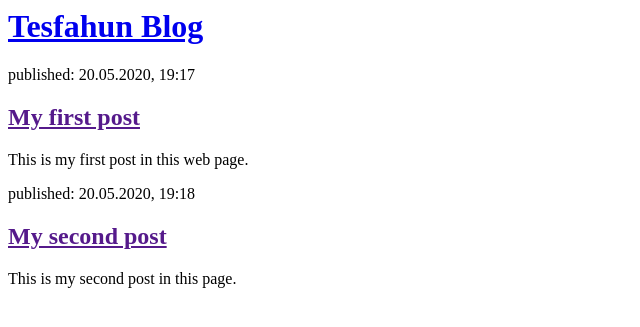
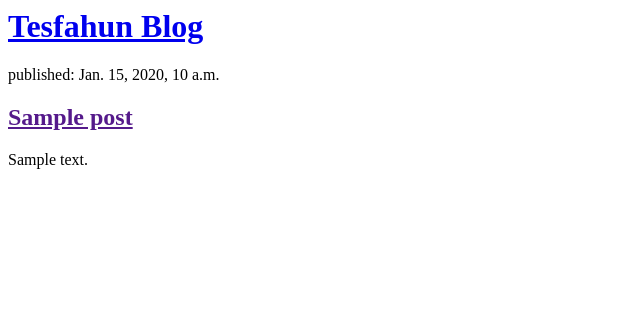
Before and after one commit to Txy822/Mysite, a Django app: page / in a window 1280 px wide. Shown: the top 327 px of the page, without its empty margins (0-640 px from the left). Run offline with Django 3.2, Linux system fonts and the light colour scheme; tables that the repository leaves empty hold one stand-in row (values such as "Sample post").

Commit message:
Modified templates to display posts from database.

```diff
--- a/blog/templates/blog/post_list.html
+++ b/blog/templates/blog/post_list.html
@@ -7,16 +7,12 @@
             <h1><a href="/">Tesfahun Blog</a></h1>
         </div>
 
-        <div>
-            <p>published: 20.05.2020, 19:17</p>
-            <h2><a href="">My first post</a></h2>
-            <p>This is my first post in this web page.</p>
-        </div>
-
-        <div>
-            <p>published: 20.05.2020, 19:18</p>
-            <h2><a href="">My second post</a></h2>
-            <p>This is my second post in this page.</p>
-        </div>
+        {% for post in posts %}
+            <div>
+                <p>published: {{ post.published_date }}</p>
+                <h2><a href="">{{ post.title }}</a></h2>
+                <p>{{ post.text|linebreaksbr }}</p>
+            </div>
+        {% endfor %}
     </body>
 </html>
```
